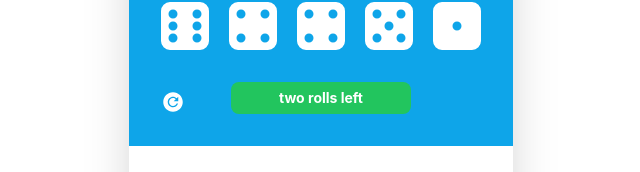
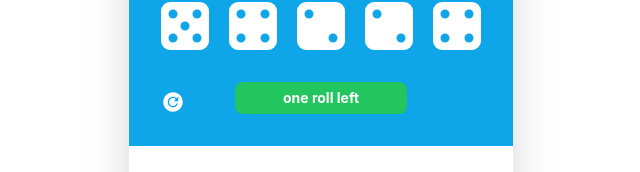
Before and after one commit to neopythe/yahtzee, a React (Vite) app: page / in a window 1280 px wide. Shown: the part 133-305 px from the top of the page, without its empty margins (319-959 px from the left). Built offline with nearby package versions, Linux system fonts and the light colour scheme.

Commit message:
update componentDidMount method for production

```diff
--- a/src/Game.jsx
+++ b/src/Game.jsx
@@ -52,8 +52,7 @@ class Game extends Component {
   }
 
   componentDidMount() {
-    this.setState({ rollsLeft: 2 })
-    // this.animateRoll()
+    this.animateRoll()
   }
 
   updateHighScore(newHighScore) {
```
